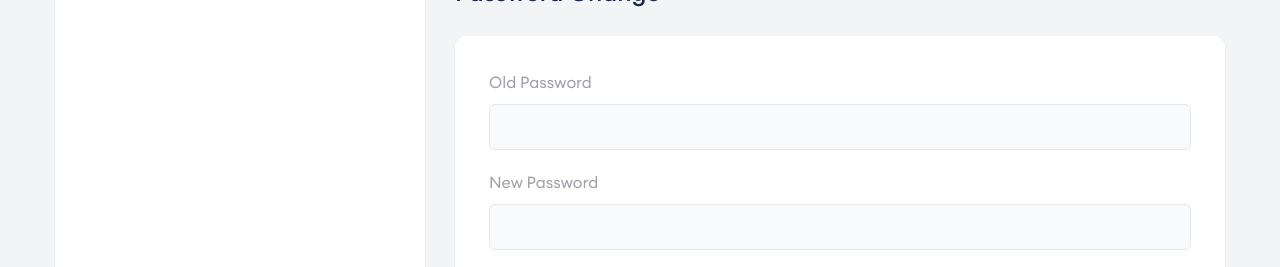
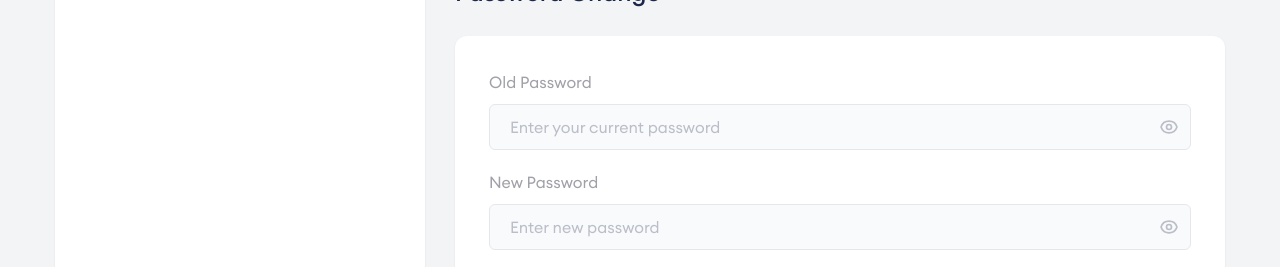
Before and after one commit to nasimul007/grip-and-drip-nextjs-frontend, a Next.js app: page /my-account in a window 1280 px wide. Shown: the part 533-800 px from the top of the page. Built offline with nearby package versions, Linux system fonts and the light colour scheme; no server answers.

Commit message:
refactor: replace password input fields with reusable PasswordInput component for password show/hide feature

```diff
--- a/src/components/Auth/Signin/index.tsx
+++ b/src/components/Auth/Signin/index.tsx
@@ -7,6 +7,7 @@ import { useDispatch } from "react-redux";
 import { api, setTokens } from "@/lib/api";
 import { setUser } from "@/redux/features/auth-slice";
 import toast from "react-hot-toast";
+import { PasswordInput } from "@/components/ui/PasswordInput";
 
 const Signin = () => {
   const router = useRouter();
@@ -78,19 +79,15 @@ const Signin = () => {
                 </div>
 
                 <div className="mb-4">
-                  <label htmlFor="password" className="block mb-2.5">
-                    Password
-                  </label>
-                  <input
-                    type="password"
+                  <PasswordInput
+                    id="password"
                     name="password"
-                    id="password"
+                    label="Password"
                     placeholder="Enter your password"
-                    autoComplete="on"
                     value={password}
                     onChange={(e) => setPassword(e.target.value)}
                     required
-                    className="rounded-lg border border-brand-border bg-brand-surface placeholder:text-brand-muted w-full py-3 px-5 outline-none duration-200 focus:border-transparent focus:shadow-input focus:ring-2 focus:ring-brand-accent/20"
+                    variant="auth"
                   />
                 </div>
 
--- a/src/components/Auth/Signup/index.tsx
+++ b/src/components/Auth/Signup/index.tsx
@@ -7,6 +7,7 @@ import { useDispatch } from "react-redux";
 import { api, setTokens } from "@/lib/api";
 import { setUser } from "@/redux/features/auth-slice";
 import toast from "react-hot-toast";
+import { PasswordInput } from "@/components/ui/PasswordInput";
 
 const Signup = () => {
   const router = useRouter();
@@ -175,36 +176,28 @@ const Signup = () => {
                 </div>
 
                 <div className="mb-4">
-                  <label htmlFor="password" className="block mb-2.5">
-                    Password <span className="text-red">*</span>
-                  </label>
-                  <input
-                    type="password"
+                  <PasswordInput
+                    id="password"
                     name="password"
-                    id="password"
+                    label="Password"
                     placeholder="Enter your password"
-                    autoComplete="on"
                     value={password}
                     onChange={(e) => setPassword(e.target.value)}
                     required
-                    className="rounded-lg border border-brand-border bg-brand-surface placeholder:text-brand-muted w-full py-3 px-5 outline-none duration-200 focus:border-transparent focus:shadow-input focus:ring-2 focus:ring-brand-accent/20"
+                    variant="auth"
                   />
                 </div>
 
                 <div className="mb-4">
-                  <label htmlFor="re-type-password" className="block mb-2.5">
-                    Re-type Password <span className="text-red">*</span>
-                  </label>
-                  <input
-                    type="password"
+                  <PasswordInput
+                    id="re-type-password"
                     name="re-type-password"
-                    id="re-type-password"
+                    label="Re-type Password"
                     placeholder="Re-type your password"
-                    autoComplete="on"
                     value={password2}
                     onChange={(e) => setPassword2(e.target.value)}
                     required
-                    className="rounded-lg border border-brand-border bg-brand-surface placeholder:text-brand-muted w-full py-3 px-5 outline-none duration-200 focus:border-transparent focus:shadow-input focus:ring-2 focus:ring-brand-accent/20"
+                    variant="auth"
                   />
                 </div>
 
--- a/src/components/MyAccount/index.tsx
+++ b/src/components/MyAccount/index.tsx
@@ -9,6 +9,7 @@ import { api } from "@/lib/api";
 import type { User } from "@/lib/types";
 import { useLogout } from "@/lib/useLogout";
 import { useRouter } from "next/navigation";
+import { PasswordInput } from "@/components/ui/PasswordInput";
 
 const MyAccount = () => {
   const [activeTab, setActiveTab] = useState("account-details");
@@ -671,53 +672,38 @@ const MyAccount = () => {
                 <form onSubmit={handlePasswordSubmit}>
                 <div className="bg-white shadow-1 rounded-xl p-4 sm:p-8.5">
                   <div className="mb-5">
-                    <label htmlFor="oldPassword" className="block mb-2.5">
-                      Old Password
-                    </label>
-
-                    <input
-                      type="password"
+                    <PasswordInput
+                      id="oldPassword"
                       name="oldPassword"
-                      id="oldPassword"
-                      autoComplete="on"
+                      label="Old Password"
+                      placeholder="Enter your current password"
                       value={pw.oldPassword}
                       onChange={handlePasswordChange}
-                      className="rounded-md border border-gray-3 bg-gray-1 placeholder:text-dark-5 w-full py-2.5 px-5 outline-none duration-200 focus:border-transparent focus:shadow-input focus:ring-2 focus:ring-blue/20"
+                      variant="account"
                     />
                   </div>
 
                   <div className="mb-5">
-                    <label htmlFor="newPassword" className="block mb-2.5">
-                      New Password
-                    </label>
-
-                    <input
-                      type="password"
+                    <PasswordInput
+                      id="newPassword"
                       name="newPassword"
-                      id="newPassword"
-                      autoComplete="on"
+                      label="New Password"
+                      placeholder="Enter new password"
                       value={pw.newPassword}
                       onChange={handlePasswordChange}
-                      className="rounded-md border border-gray-3 bg-gray-1 placeholder:text-dark-5 w-full py-2.5 px-5 outline-none duration-200 focus:border-transparent focus:shadow-input focus:ring-2 focus:ring-blue/20"
+                      variant="account"
                     />
                   </div>
 
                   <div className="mb-5">
-                    <label
-                      htmlFor="confirmNewPassword"
-                      className="block mb-2.5"
-                    >
-                      Confirm New Password
-                    </label>
-
-                    <input
-                      type="password"
+                    <PasswordInput
+                      id="confirmNewPassword"
                       name="confirmNewPassword"
-                      id="confirmNewPassword"
-                      autoComplete="on"
+                      label="Confirm New Password"
+                      placeholder="Confirm new password"
                       value={pw.confirmNewPassword}
                       onChange={handlePasswordChange}
-                      className="rounded-md border border-gray-3 bg-gray-1 placeholder:text-dark-5 w-full py-2.5 px-5 outline-none duration-200 focus:border-transparent focus:shadow-input focus:ring-2 focus:ring-blue/20"
+                      variant="account"
                     />
                   </div>
 
--- /dev/null
+++ b/src/components/ui/PasswordInput.tsx
@@ -0,0 +1,74 @@
+"use client";
+
+import { forwardRef, useState } from "react";
+
+type Variant = "auth" | "account";
+
+interface PasswordInputProps extends React.InputHTMLAttributes<HTMLInputElement> {
+  label: string;
+  placeholder?: string;
+  error?: string;
+  variant?: Variant;
+}
+
+export const PasswordInput = forwardRef<HTMLInputElement, PasswordInputProps>(
+  ({ label, placeholder, error, variant = "auth", className, ...props }, ref) => {
+    const [show, setShow] = useState(false);
+
+    const authClasses =
+      "pr-12 rounded-lg border border-brand-border bg-brand-surface placeholder:text-brand-muted w-full py-3 px-5 outline-none duration-200 focus:border-transparent focus:shadow-input focus:ring-2 focus:ring-brand-accent/20";
+    const accountClasses =
+      "pr-12 rounded-md border border-gray-3 bg-gray-1 placeholder:text-dark-5 w-full py-2.5 px-5 outline-none duration-200 focus:border-transparent focus:shadow-input focus:ring-2 focus:ring-blue/20";
+
+    return (
+      <div className="relative">
+        <label className="block mb-2.5">{label}</label>
+        <div className="relative">
+          <input
+            ref={ref}
+            type={show ? "text" : "password"}
+            autoComplete="current-password"
+            placeholder={placeholder}
+            className={`${variant === "auth" ? authClasses : accountClasses} ${className || ""}`}
+            {...props}
+          />
+          <button
+            type="button"
+            onClick={() => setShow(!show)}
+            className="absolute right-3 top-1/2 -translate-y-1/2 text-dark-5 hover:text-dark"
+            aria-label={show ? "Hide password" : "Show password"}
+          >
+            {show ? (
+              <svg className="w-5 h-5" fill="none" stroke="currentColor" viewBox="0 0 24 24">
+                <path
+                  strokeLinecap="round"
+                  strokeLinejoin="round"
+                  strokeWidth={2}
+                  d="M13.875 18.825A10.05 10.05 0 0112 19c-4.478 0-8.268-2.943-9.543-7a9.97 9.97 0 011.563-3.029m5.858.908a3 3 0 114.243 4.243M9.878 9.878l4.242 4.242M9.88 9.88l-3.29-3.29m7.532 7.532l3.29 3.29M3 3l3.59 3.59m0 0A9.953 9.953 0 0112 5c4.478 0 8.268 2.943 9.543 7a10.025 10.025 0 01-4.132 5.411m0 0L21 21"
+                />
+              </svg>
+            ) : (
+              <svg className="w-5 h-5" fill="none" stroke="currentColor" viewBox="0 0 24 24">
+                <path
+                  strokeLinecap="round"
+                  strokeLinejoin="round"
+                  strokeWidth={2}
+                  d="M15 12a3 3 0 11-6 0 3 3 0 016 0z"
+                />
+                <path
+                  strokeLinecap="round"
+                  strokeLinejoin="round"
+                  strokeWidth={2}
+                  d="M2.458 12C3.732 7.943 7.523 5 12 5c4.478 0 8.268 2.943 9.542 7-1.274 4.057-5.064 7-9.542 7-4.477 0-8.268-2.943-9.542-7z"
+                />
+              </svg>
+            )}
+          </button>
+        </div>
+        {error && <p className="text-red text-custom-sm mt-1">{error}</p>}
+      </div>
+    );
+  }
+);
+
+PasswordInput.displayName = "PasswordInput";
```
